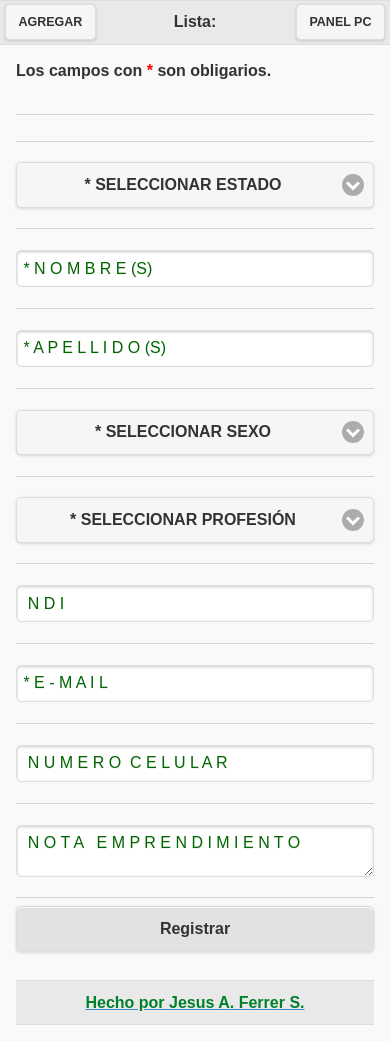
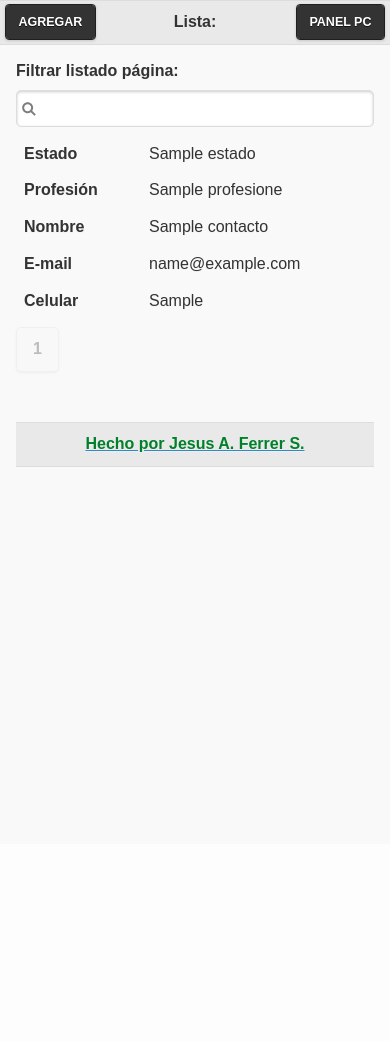
Before and after one commit to zeroidentidad/mwclubstartups, a PHP site: page / in a window 390 px wide. After the commit the page ends 467 px from the top, so only its background shows below. Run offline with PHP 8.4, Linux system fonts and the light colour scheme; tables that the repository leaves empty hold one stand-in row (values such as "Sample post").

Commit message:
finalizacion
terminacion webapp mobile

```diff
--- /dev/null
+++ b/clases/ListadoMovil.php
@@ -0,0 +1,41 @@
+<?php
+/***/
+class ListadoMovil {
+
+	public function select($conn, $inicio="", $maximo=""){
+		$sql = "SELECT a.*,";
+		$sql.= " (SELECT cp.nombre FROM cat_profesiones cp WHERE cp.id_profesion=a.profesion) AS profesion_descripcion,";
+		$sql.= " (SELECT es.nombre FROM estados es WHERE es.id_estado=a.id_estado) AS estado_descripcion";
+		$sql.= " FROM contactos a";
+		$sql.= " ORDER BY estado_descripcion ASC";
+		if($inicio!=="" && $maximo!==""){
+			$sql.= " LIMIT ".$inicio.", ".$maximo;
+		}
+		$r = mysqli_query($conn, $sql);
+		$arreglo = array();
+
+		if ($r) {
+			while ($row = mysqli_fetch_assoc($r)) {
+				array_push($arreglo, $row);
+			}
+		}
+
+		return $arreglo;
+	}
+
+	public function numeroRegistros($conn){
+		$num = 0;
+		$sql = "SELECT COUNT(*) AS num FROM contactos";
+		$r = mysqli_query($conn, $sql);
+
+		if ($r) {
+			$row = mysqli_fetch_assoc($r);
+			$num = $row["num"];
+			}
+
+		return $num;
+	}
+
+}
+
+?>
--- a/index.php
+++ b/index.php
@@ -1,57 +1,23 @@
 <?php
 require "./panel/util/conn.php";
 require "./util/variables_globales.php";
-require "./clases/FormularioMovil.php";
+require "./clases/ListadoMovil.php";
 
-$registro = new FormularioMovil();
+$contactos_ = new ListadoMovil();
+$num = $contactos_->numeroRegistros($conn);
 
-$combo_estados = $registro->combo_estados($conn);
+require "util/variables_paginacion.php";
 
-$combo_profesiones = $registro->combo_profesiones($conn);
+// Validaciones modos:
+if (isset($_GET["modo"])) {
+	$modo = $_GET["modo"];
+} else {
+	$modo = "S";
+}
 
-/** Variables nuevo registro **/
-$id_folio = "";
-$anio = "";
-$id_estado = "";
-$nombre = "";
-$apellidos = "";
-$sexo = "";
-$profesion = "";
-$matricula = "";
-$email = "";
-$celular = "";
-$nota = "";
-
-if (isset($_POST["selectEstado"])){
-	//
-	$id_folio = (isset($_POST["id_folio"]))?$_POST["id_folio"]:"";
-	$anio = $_POST["anio"];
-	$id_estado = $_POST["selectEstado"];
-	$nombre = $_POST["nombre"];
-	$apellidos = $_POST["apellido"];
-	$sexo = $_POST["selectSexo"];
-	$profesion = $_POST["selectProfesion"];
-	$matricula = $_POST["matricula"];
-	$email = $_POST["email"];
-	$celular = $_POST["celular"];
-	$nota = $_POST["nota"];
-	//
-	if ($id_estado=="") {
-		array_push($msg, "2ESTADO es requerido");
-	} else if($nombre==""){
-		array_push($msg, "2NOMBRE es requerido");
-	} else if($apellidos==""){
-		array_push($msg, "2APELLIDO(S) es requerido");
-	} else if($sexo==""){
-		array_push($msg, "2SEXO es requerido");
-	} else if($profesion==""){
-		array_push($msg, "2PROFESION es requerido");
-	}else if($email==""){
-		array_push($msg, "2E-MAIL es requerido");
-	}
-	else {
-	$msg = $registro->insertar($conn, $id_folio, $anio, $id_estado, $nombre, $apellidos, $sexo, $profesion, $matricula, $email, $celular, $nota);
-	}
+// Modo consulta general tabla paginada
+if ($modo=="S") {
+	$datos = $contactos_->select($conn, $inicio_p, $TAMANO_PAGINA, "", "");
 }
 
  // Evitar cache de JS y otros
@@ -68,100 +34,57 @@ if (isset($_POST["selectEstado"])){
 	<link rel="stylesheet" href="./js/jquery-mobile/jquery.mobile-1.4.5.min.css">
 	<link rel="stylesheet" href="./css/estilos.css">
 	<script src="./js/jquery-2.2.4.min.js"></script>
-	<script> $(document).bind("mobileinit", function(){ $.extend( $.mobile , { ajaxEnabled: false }); }); </script>
+	<!--<script> $(document).bind("mobileinit", function(){ $.extend( $.mobile , { ajaxEnabled: false }); }); </script>-->
 	<script src="./js/jquery-mobile/jquery.mobile-1.4.5.min.js"></script>
 	<script src="./js/manipulacion_ui.js?v=<?php echo(rand()); ?>"></script>
+	<script type="text/javascript"><?php require "./js/listado_js.php"; ?></script>
 </head>
 <body>
-<div data-role="page" id="divRegistro" data-theme="a">
+<div data-role="page" id="divContactos" data-theme="a">
 	<div data-role="header" id="divHeader">
-		<a href="./nuevo.php" class="ui-btn-left" rel="external"><b>AGREGAR</b></a>
+		<a href="./nuevo.php" class="ui-btn-left" rel="external" data-theme="b"><b>AGREGAR</b></a>
 		<h1>Lista:</h1>
-		<a href="./panel/" class="ui-btn-right" rel="external"><b>PANEL PC</b></a>
+		<a href="./panel/" class="ui-btn-right" rel="external" data-theme="b"><b>PANEL PC</b></a>
 	</div>
 	<div data-role="content" id="divContent">
-		<label><b>Los campos con <font color="#ff0000">*</font> son obligarios.</b></label>
+		<label><b>Filtrar listado página:</b></label>
 		<?php require "./util/mensajes.php"; ?>
-		<form method="post" data-ajax="false" id="formRegistro">
-				<!-- Campos ocultos necesarios: -->
-				<div data-role="fieldcontain" id="divId_folio">
-					<input type="hidden" name="id_folio" id="id_folio"/>
-				</div>
-				<div data-role="fieldcontain" id="divAnio">
-					<input type="hidden" name="anio" id="anio" value="<?php print date("Y"); ?>"/>
-				</div>
-				<!-- -------------------------- -->
-
-				<div data-role="fieldcontain" id="divselectEstado">
-					<select name="selectEstado" id="selectEstado">
-						<option value="">* SELECCIONAR ESTADO</option>
+		<form>
+			<input id="filterTable-input" data-type="search">
+		</form>
+		<?php if ($modo=="S") { ?>
+		<table data-role="table" id="contactos-table" data-filter="true" data-input="#filterTable-input" class="ui-responsive">
+			<thead>
+				<tr>
+					<th data-priority="persist">Estado</th>
+					<th data-priority="1">Profesión</th>
+					<th data-priority="2">Nombre</th>
+					<th data-priority="3">E-mail</th>
+					<th data-priority="4">Celular</th>
+				</tr>
+			</thead>
+			<tbody>
 				<?php
-							for($i = 0; $i<count($combo_estados); $i++){
-								$l = $combo_estados[$i]["nombre"];
-								print "<option value='";
-								print $combo_estados[$i]["id_estado"]."' ";
-								if($combo_estados[$i]["id_estado"]==$id_estado) print "selected";
-								print ">".$l;
-								print "</option>";
+					for ($i=0; $i < count($datos); $i++) {
+					print '<tr>';
+					print '<td>'.$datos[$i]["estado_descripcion"].'</td>';
+					print '<td>'.$datos[$i]["profesion_descripcion"].'</td>';
+					print '<td>'.$datos[$i]["nombre"].'</td>';
+					print '<td>'.$datos[$i]["email"].'</td>';
+					print '<td>'.$datos[$i]["celular"].'</td>';
+					print '</tr>';
 					}
 				?>
-					</select>
-				</div>
-
-				<div data-role="fieldcontain" id="divNombre">
-					<input type="text" data-clear-btn="true" name="nombre" id="nombre" placeholder="* N O M B R E (S)" maxlength="99"/>
-				</div>
-
-				<div data-role="fieldcontain" id="divApellidos">
-					<input type="text" data-clear-btn="true" name="apellido" id="apellido" placeholder="* A P E L L I D O (S)" maxlength="99"/>
-				</div>
-
-				<div data-role="fieldcontain" id="divselectSexo">
-					<select name="selectSexo" id="selectSexo">
-						<option value="">* SELECCIONAR SEXO</option>
-						<option value="1">FEMENINO</option>
-						<option value="2">MASCULINO</option>
-					</select>
-				</div>
-
-				<div data-role="fieldcontain" id="divselectProfesion">
-					<select name="selectProfesion" id="selectProfesion">
-						<option value="">* SELECCIONAR PROFESIÓN</option>
-						<?php
-							for($j = 0; $j<count($combo_profesiones); $j++){
-								$k = $combo_profesiones[$j]["nombre"];
-								print "<option value='";
-								print $combo_profesiones[$j]["id_profesion"]."' ";
-								if($combo_profesiones[$j]["id_profesion"]==$profesion) print "selected";
-								print ">".$k;
-								print "</option>";
+			</tbody>
+		</table>
+		<?php	/**** PAGINACION TABLA ****/
+			require "util/paginar_tabla_html.php";
 			}
 		?>
-					</select>
-				</div>
-
-				<div data-role="fieldcontain" id="divMatricula">
-					<input type="text" data-clear-btn="true" name="matricula" id="matricula" placeholder=" N D I" maxlength="49"/>
-				</div>
-
-				<div data-role="fieldcontain" id="divEmail">
-					<input type="text" data-clear-btn="true" name="email" id="email" placeholder="* E - M A I L" maxlength="99"/>
-				</div>
-
-				<div data-role="fieldcontain" id="divCel">
-					<input type="text" data-clear-btn="true" name="celular" id="celular" placeholder=" N U M E R O  C E L U L A R" maxlength="10"/>
-				</div>
-
-				<div data-role="fieldcontain" id="divNota">
-					<textarea name="nota" id="nota" placeholder=" N O T A   E M P R E N D I M I E N T O" maxlength="499"></textarea>
-				</div>
-
-				<input type="submit" name="registrar" id="registrar" class="ui-btn ui-btn-b" value="Registrar"/>
 		<br>
 		<div data-role="footer">
 			<h1><a href="http://softcun.co.nf"><font color="#00802b">Hecho por <b>Jesus A. Ferrer S.</b></font></a></h1>
 		</div>
-		</form>
 	</div>
 </div>
 </body>
--- /dev/null
+++ b/js/listado_js.php
@@ -0,0 +1,7 @@
+window.onload = function(){
+	<?php if ($modo=="S"){ ?>
+	<?php } ?>
+}
+function cambiaPagina(p){
+	window.open("index.php?p="+p, "_self");
+}
--- a/nuevo.php
+++ b/nuevo.php
@@ -75,9 +75,9 @@ if (isset($_POST["selectEstado"])){
 <body>
 <div data-role="page" id="divRegistro" data-theme="a">
 	<div data-role="header" id="divHeader">
-		<a href="./" class="ui-btn-left" rel="external"><b>LISTA CONTACTOS</b></a>
-		<h1>[ + ]:</h1>
-		<a href="./panel/" class="ui-btn-right" rel="external"><b>PANEL PC</b></a>
+		<a href="./" class="ui-btn-left" rel="external" data-theme="b"><b>LISTA</b></a>
+		<h1>Registrarte:</h1>
+		<a href="./panel/" class="ui-btn-right" rel="external" data-theme="b"><b>PANEL PC</b></a>
 	</div>
 	<div data-role="content" id="divContent">
 		<label><b>Los campos con <font color="#ff0000">*</font> son obligarios.</b></label>
--- a/panel/index.php
+++ b/panel/index.php
@@ -48,7 +48,7 @@ if (isset($_POST["usuario"])){
 		</a>
 		<ul class="navbar-nav mr-auto mt-2 mt-lg-0"></ul>
 		<form class="form-inline my-2 my-lg-0">
-			<button class="btn btn-outline-info my-2 my-sm-0" type="button" rel="external" onclick="javascript:location.href='../index.php';">
+			<button class="btn btn-outline-info my-2 my-sm-0" type="button" rel="external" onclick="javascript:location.href='../';">
 				<img src="./imgs/movil.png" width="40" height="40" alt="">
 			</button>
 		</form>
@@ -84,7 +84,7 @@ if (isset($_POST["usuario"])){
 						<input type="submit" name="entrar" id="entrar" class="btn btn-success" role="button" value="I N G R E S A R" />
 					</div>
 				</form>
-				<h4>REPORTES: [ usuario = reportes1 ] [ contraseña = x ]</h4>
+				<h5>REPORTES: [ usuario = reportes1 ] [ contraseña = x ]</h5>
 			</div>
 			<div class="col-sm-2 sidenav"></div>
 		</div>
--- /dev/null
+++ b/util/paginar_tabla_html.php
@@ -0,0 +1,35 @@
+<?php
+print '<div class="ui-responsive">';
+if ($total_p>$PAGINAS_MAXIMAS) {
+	if ($pagina==$total_p) {
+		$inicio_p = $pagina - $PAGINAS_MAXIMAS;
+		$fin = $total_p;
+	} else {
+		$inicio_p = $pagina;
+		$fin = ($inicio_p - 1) + $PAGINAS_MAXIMAS;
+		// Ajuste si se sobrepasa el fin a paginar
+		if($fin > $total_p){$fin = $total_p;}
+	}
+	if ($inicio_p!=1) {
+		print '<button type="button" data-inline="true" onclick="cambiaPagina(1)">Primero</button>';
+		print '<button type="button" data-inline="true" onclick="cambiaPagina('.($pagina - 1).')">Anterior</button>';
+	}
+
+} else {
+	$inicio_p = 1;
+	$fin = $total_p;
+}
+for ($i=$inicio_p; $i <= $fin; $i++) {
+	print '<button type="button" data-inline="true" ';
+	if($i==$pagina) print 'disabled';
+	print ' onclick="cambiaPagina('.$i.')">'.$i.'</button>';
+}
+
+if ($total_p > $PAGINAS_MAXIMAS && $pagina != $total_p) {
+	print '<button type="button" data-inline="true" onclick="cambiaPagina('.($pagina + 1).')">Siguiente</button>';
+	print '<button type="button" data-inline="true" onclick="cambiaPagina('.$total_p.')">Ultimo</button>';
+}
+
+print '</div>';
+print "<br>";
+?>
--- /dev/null
+++ b/util/variables_paginacion.php
@@ -0,0 +1,14 @@
+<?php
+/** Variables paginacion tabla: **/
+$TAMANO_PAGINA = 60;
+$PAGINAS_MAXIMAS = 10;
+
+if (isset($_GET["p"])) {
+	$pagina = $_GET["p"];
+}else {
+	$pagina = 1;
+}
+$inicio_p = ($pagina-1)*$TAMANO_PAGINA;
+$total_p = ceil($num/$TAMANO_PAGINA);
+
+?>
```
Lines whose indentation alone changed are shown as unchanged.
